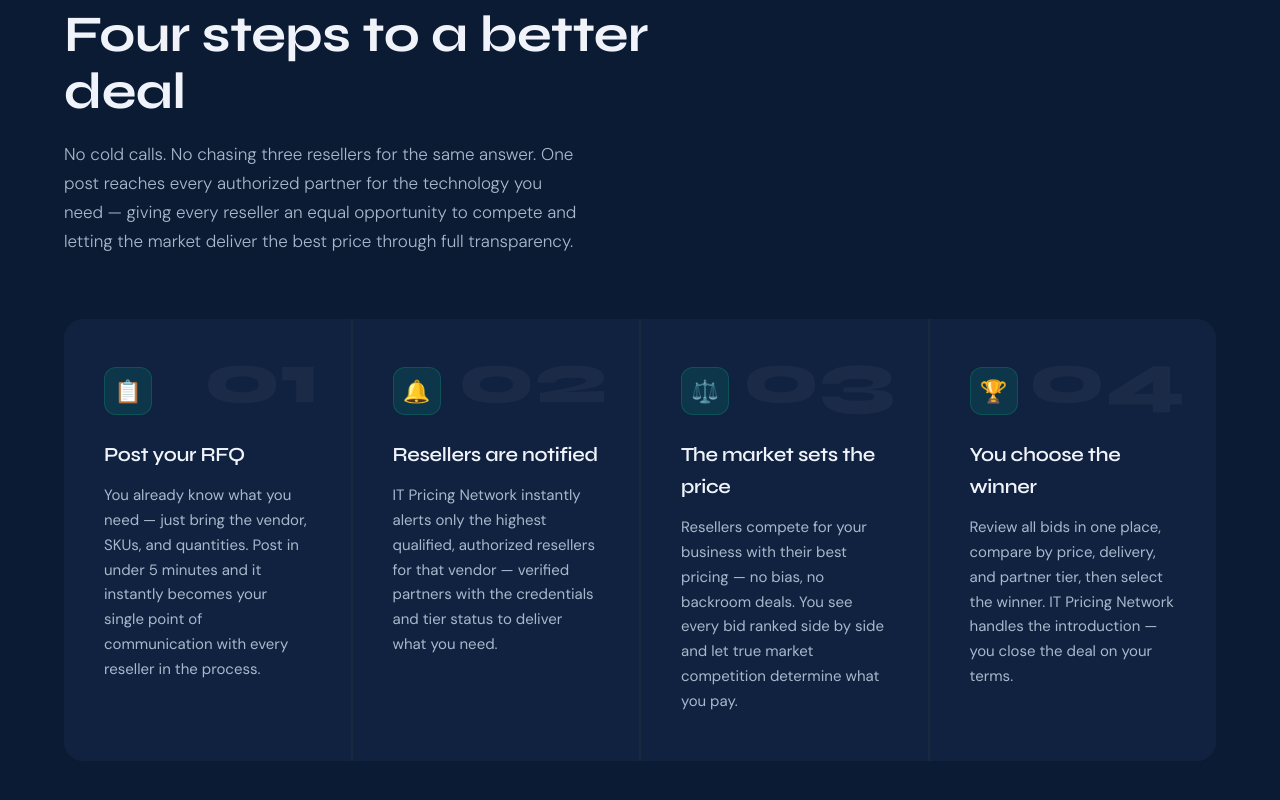
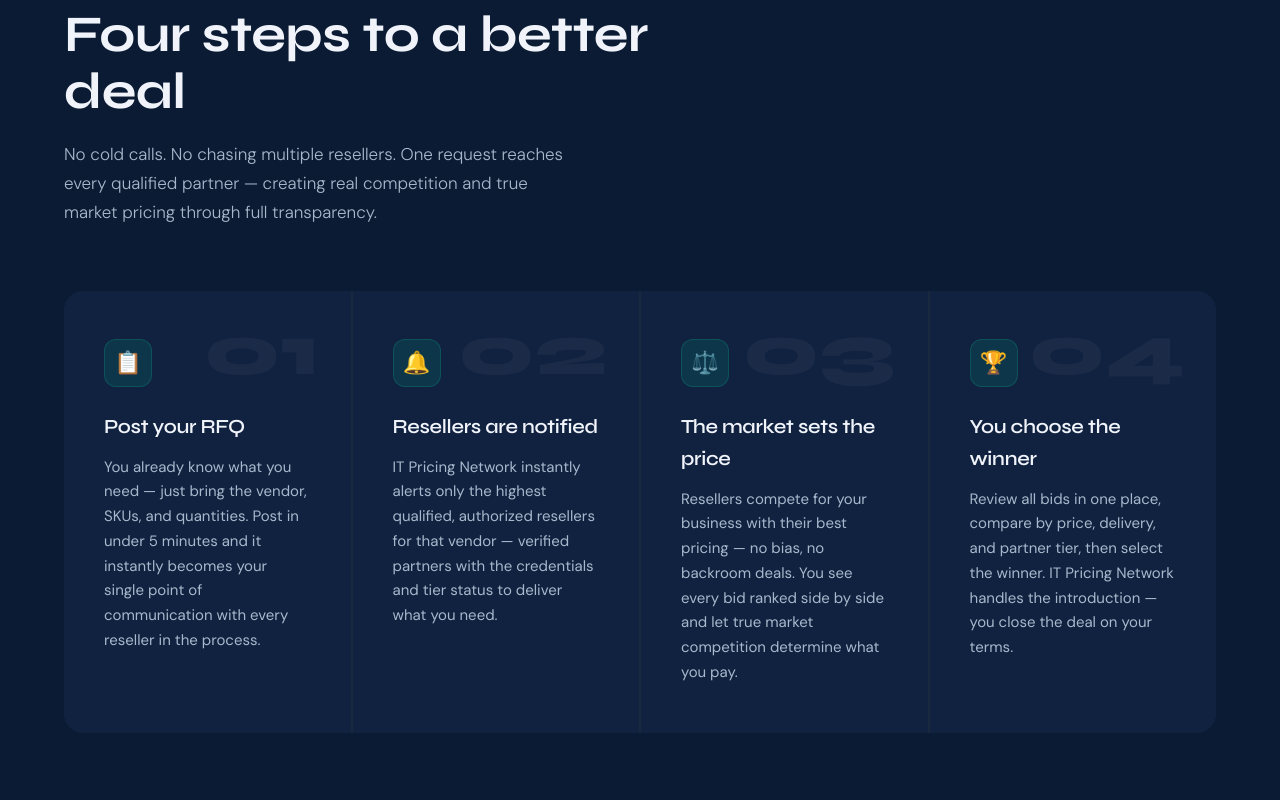
Before and after one commit to MattKrueger1/TechPrice-Test, a plain HTML site: page index.html in a window 1280 px wide. Shown: the part 1164-1964 px from the top of the page. Drawn offline with Linux system fonts and the light colour scheme.

Commit message:
Update how it works section subtitle

```diff
--- a/index.html
+++ b/index.html
@@ -543,7 +543,7 @@
 <section id="how">
   <div class="section-label">The process</div>
   <div class="section-title">Four steps to a better deal</div>
-  <p class="section-sub">No cold calls. No chasing three resellers for the same answer. One post reaches every authorized partner for the technology you need — giving every reseller an equal opportunity to compete and letting the market deliver the best price through full transparency.</p>
+  <p class="section-sub">No cold calls. No chasing multiple resellers. One request reaches every qualified partner — creating real competition and true market pricing through full transparency.</p>
 
   <div class="how-grid">
     <div class="how-card">
```
